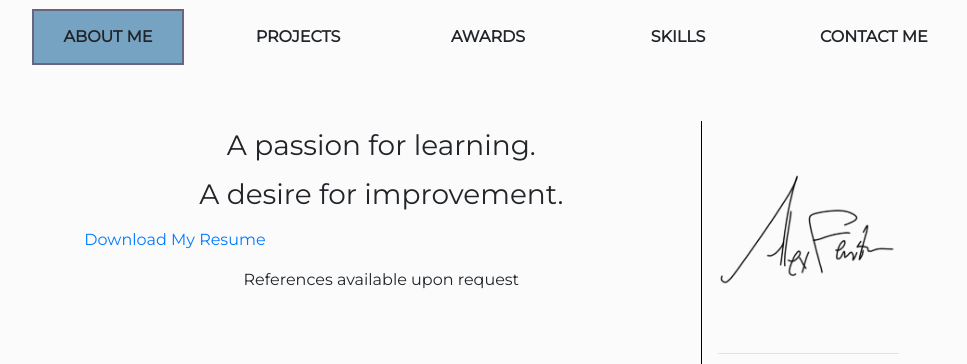
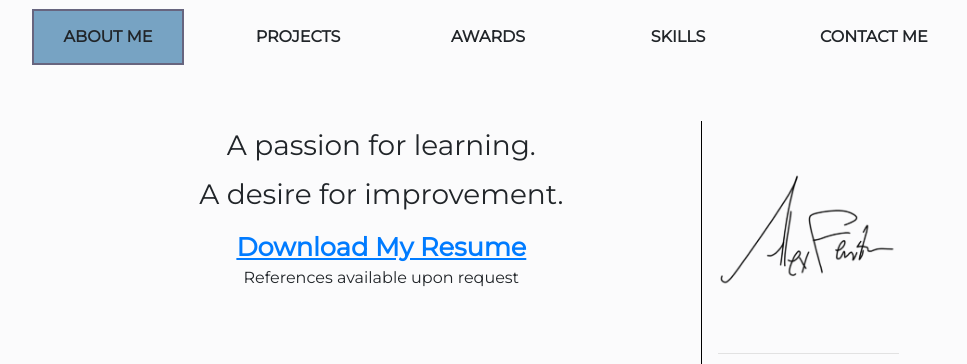
Before and after one commit to Houdini111/houdini111.github.io, a plain HTML site: page index.html in a window 1280 px wide. Both pictures are taken after a click on the link "ABOUT ME". Shown: the part 208-572 px from the top of the page, without its empty margins (152-1119 px from the left). Drawn offline with Linux system fonts and the light colour scheme.

Commit message:
Restyle resume link

```diff
--- a/css/houdini111.scss
+++ b/css/houdini111.scss
@@ -115,6 +115,14 @@ body
     margin-top: .5em;
     margin-bottom: .5em;
     border: 1px black solid;
+}
+
+#resumeLink
+{
+    padding-top: 1.5em;
+    font-weight: bold;
+    font-size: 1.6em;
+    text-decoration: underline;
 }
 
 .MainColumnExpandingButton
--- a/index.html
+++ b/index.html
@@ -106,7 +106,7 @@
 
                             </p>
                             <p>
-                                <a class="text-center" target="_blank" href="assets/Public CS Resume.pdf">Download My Resume</a>
+                                <div class="text-center"><a id="resumeLink" target="_blank" href="assets/Public CS Resume.pdf">Download My Resume</a></div>
                                 <p class="text-center" >References available upon request</p>
                             </p>
                         </div>
```
Also changed, not shown: css/houdini111.css, 1 other file.
